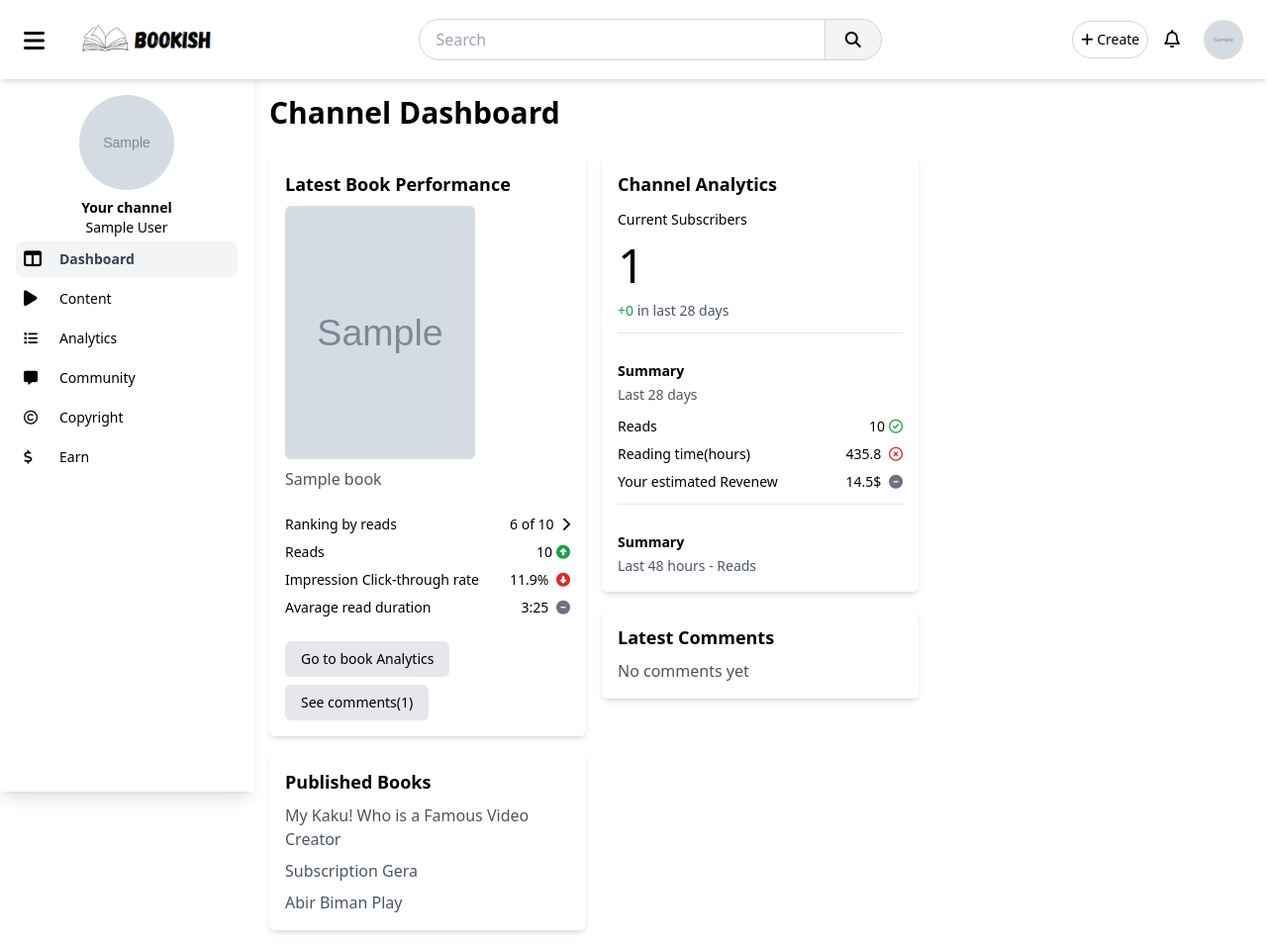
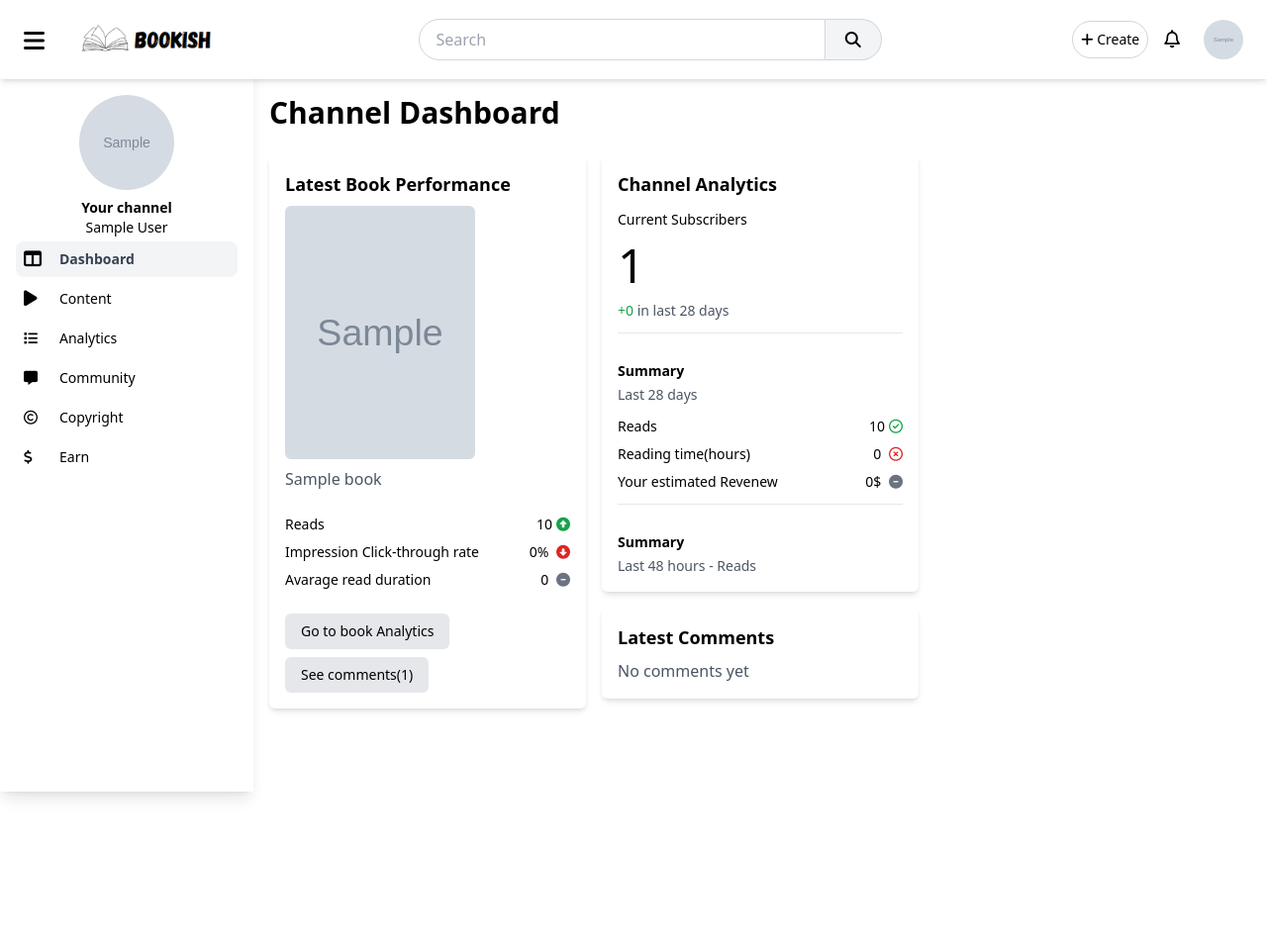
Before and after one commit to onstudiocodes/book-platform, a Django app: page /author/dashboard in a window 1280 px wide. Shown: the whole page at 99% size. After the commit the page ends 807 px from the top, so only its background shows below. Run offline with Django 4.2, Linux system fonts and the light colour scheme; a user stored in the database is signed in; tables that the repository leaves empty hold one stand-in row (values such as "Sample post"); grey boxes marked "Sample" are stand-in pictures; some libraries are stand-ins or nearby versions.

Commit message:
march 8 update

```diff
--- a/author/views.py
+++ b/author/views.py
@@ -37,12 +37,13 @@ def author_analytics(request):
     days = request.GET.get('days', 28)
 
     days = int(days)
-    views = get_last_n_days_data(BookView, days, user=request.user)
     entries = get_last_n_days_data(BookView, days, user=request.user, formatted=True)
     follower_entries = get_last_n_days_data(UserFollow, days, user=request.user, formatted=True)
 
     start_date = (timezone.now() - datetime.timedelta(days=days)).date()
     end_date = timezone.now()
+    views = BookView.objects.filter(book__author=request.user, created_at__gte=start_date)
+
     labels = [item['date'] for item in entries]
     data = [item['count'] for item in entries]
     follower_entries_labels = [item['date'] for item in follower_entries]
@@ -109,7 +110,7 @@ def content_analytics(request, slug):
     days = request.GET.get('days', 90)
 
     days = int(days)
-    views = get_last_n_days_data(BookView, days, user=request.user, book=book)
+    views = get_last_n_days_data(BookView, days, book=book)
     entries = get_last_n_days_data(BookView, days, user=request.user, book=book, formatted=True)
     follower_entries = get_last_n_days_data(UserFollow, days, user=request.user, formatted=True, book=book)
 
@@ -120,9 +121,11 @@ def content_analytics(request, slug):
     follower_entries_labels = [item['date'] for item in follower_entries]
     follower_entries_data = [item['count'] for item in follower_entries]
 
+    followers = get_last_n_days_data(UserFollow, days, user=request.user, book=book).count()
 
     context = {
         'views': views,
+        'followers': followers,
         'labels': json.dumps(labels),
         'data': json.dumps(data),
         'start_date': start_date,
--- a/templates/author/admin_dashboard.html
+++ b/templates/author/admin_dashboard.html
@@ -24,27 +24,27 @@ Dashboard
             <!-- Latest Video Performance -->
             <div class="bg-white shadow-md p-4 rounded-md">
                 <h3 class="text-lg font-bold mb-2">Latest Book Performance</h3>
-                {% with book=user.books.first %}
+                {% with book=user.books.last %}
                 {% if book %}
                 <div class="space-y-2">
                     <img alt="Latest Video" class="w-48 h-64 rounded-md" src="{{book.thumbnail.url}}" />
                     <p class="text-gray-600">{{book.title}}</p>
                     <ul class="text-sm space-y-2 py-4">
-                        <li class="flex justify-between">
+                        {% comment %} <li class="flex justify-between">
                             <div>Ranking by reads</div>
                             <div>6 of 10 <button class="fa fa-chevron-right pl-1"></button></div>
-                        </li>
+                        </li> {% endcomment %}
                         <li class="flex justify-between">
                             <div>Reads</div>
                             <div>{{book.views}}<button class="fa fa-circle-up pl-1 text-green-600"></button></div>
                         </li>
                         <li class="flex justify-between">
                             <div>Impression Click-through rate</div>
-                            <div>11.9% <button class="fa fa-circle-down text-red-600 pl-1"></button></div>
+                            <div>0% <button class="fa fa-circle-down text-red-600 pl-1"></button></div>
                         </li>
                         <li class="flex justify-between">
                             <div>Avarage read duration</div>
-                            <div>3:25 <button class="fa fa-circle-minus pl-1 text-gray-500"></button></div>
+                            <div>0 <button class="fa fa-circle-minus pl-1 text-gray-500"></button></div>
                         </li>
                     </ul>
                     <a href="{% url 'author:content_analytics' book.slug %}"
@@ -60,14 +60,14 @@ Dashboard
                 {% endwith %}
             </div>
             <!-- Published Videos -->
-            <div class="bg-white shadow-md p-4 rounded-md">
+            {% comment %} <div class="bg-white shadow-md p-4 rounded-md">
                 <h3 class="text-lg font-bold mb-2">Published Books</h3>
                 <ul class="text-gray-600 space-y-2">
                     <li>My Kaku! Who is a Famous Video Creator</li>
                     <li>Subscription Gera</li>
                     <li>Abir Biman Play</li>
                 </ul>
-            </div>
+            </div> {% endcomment %}
         </div>
         <!-- column 2 -->
         <div class="flex flex-col gap-4">
@@ -96,12 +96,12 @@ Dashboard
                         </li>
                         <li class="flex justify-between">
                             <div>Reading time(hours)</div>
-                            <div>435.8 <button class="fa-regular fa-circle-xmark text-red-600 pl-1"></button>
+                            <div>0 <button class="fa-regular fa-circle-xmark text-red-600 pl-1"></button>
                             </div>
                         </li>
                         <li class="flex justify-between">
                             <div>Your estimated Revenew</div>
-                            <div>14.5$ <button class="fa fa-circle-minus pl-1 text-gray-500"></button></div>
+                            <div>0$ <button class="fa fa-circle-minus pl-1 text-gray-500"></button></div>
                         </li>
                     </ul>
                 </div>
--- a/templates/author/content_analytics.html
+++ b/templates/author/content_analytics.html
@@ -101,7 +101,7 @@ Content analytics
                 </div>
                 <div class="text-center space-y-2 my-2 p-2 cursor-pointer bg-gray-50" onclick="showFollwerChart()">
                     <div class="text-sm">Subscribers</div>
-                    <div class="text-xl">+0 <i class="fa fa-circle-arrow-down text-gray-400"></i></div>
+                    <div class="text-xl">+{{followers}} <i class="fa fa-circle-arrow-down text-gray-400"></i></div>
                 </div>
             </div>
             <div>
```
Also changed, not shown: main/views.py (+11 -2 lines), templates/author/admin_content.html (+12 -2 lines).
